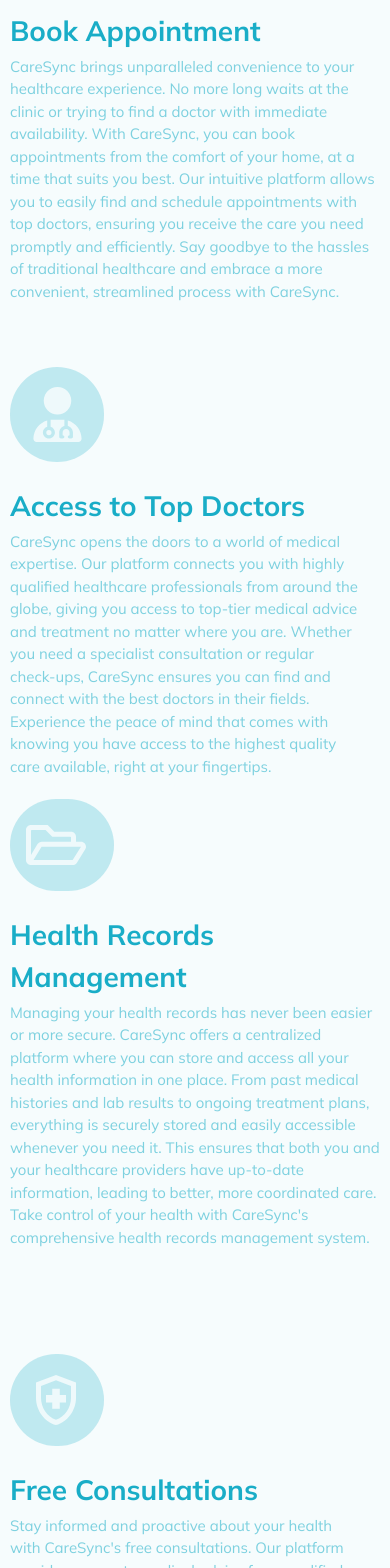
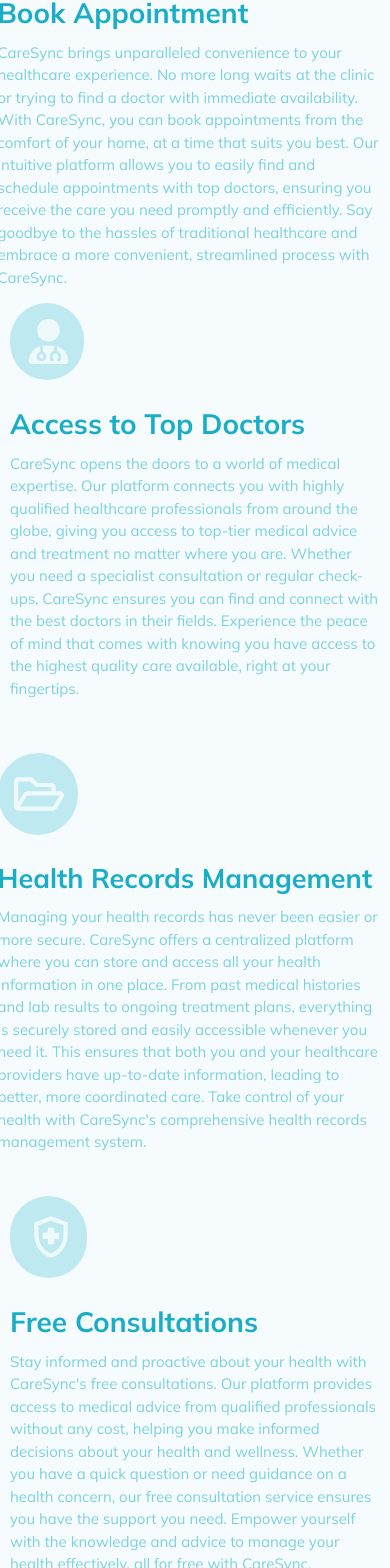
Before and after one commit to CareSync-Health/CareSync_Waitlist, a React (Vite) app: page / in a window 390 px wide. Shown: the part 5071-6639 px from the top of the page. Built offline with nearby package versions, Linux system fonts and the light colour scheme.

Commit message:
new update

```diff
--- a/package.json
+++ b/package.json
@@ -4,7 +4,7 @@
   "version": "0.0.0",
   "type": "module",
   "scripts": {
-    "dev": "vite",
+    "dev": "vite --host",
     "build": "vite build",
     "lint": "eslint . --ext js,jsx --report-unused-disable-directives --max-warnings 0",
     "preview": "vite preview"
--- a/src/Pages/LandingPage.jsx
+++ b/src/Pages/LandingPage.jsx
@@ -152,8 +152,8 @@
                   <div className='bg-[#19adc73f] p-8 text-[70px] rounded-full w-[28%] ms-[20rem] lg:block xs:hidden'>
                     <PiCalendarCheckBold className='text-[#ffffffbe]' />
                   </div>
-                  <div className='lg:mt-[16rem] xs:mt-[30rem] lg:w-auto xs:w-[190%]'>
-                  <div className='bg-[#19adc73f] lg:p-8 xs:p-5 lg:text-[70px] xs:text-[55px] rounded-full mt-[4rem] w-[27%] lg:hidden xs:block'>
+                  <div className='lg:mt-[16rem] xs:mt-[26rem] lg:w-auto xs:w-[200%]'>
+                  <div className='bg-[#19adc73f] lg:p-8 xs:p-4 lg:text-[70px] xs:text-[45px] rounded-full mt-[4rem] w-[20%] lg:hidden xs:block'>
                     <FaUserDoctor className='text-[#ffffffbe]' />
                   </div>
                     <div className='flex gap-[2rem]'>
@@ -162,13 +162,13 @@
                         <h1 className='text-[#19adc7] text-[28px] font-bold font-Mulish'>Access to Top Doctors</h1>
                       </div>
                     </div>
-                    <p className='text-[#19adc78c] lg:text-[16px] xs:text-[15px] font-normal font-Mulish mt-1'>CareSync opens the doors to a world of medical expertise. Our platform connects you with highly qualified healthcare professionals from around the globe, giving you access to top-tier medical advice and treatment no matter where you are. Whether you need a specialist consultation or regular check-ups, CareSync ensures you can find and connect with the best doctors in their fields. Experience the peace of mind that comes with knowing you have access to the highest quality care available, right at your fingertips.</p>
+                    <p className='text-[#19adc78c] lg:text-[16px] xs:text-[15px] font-normal font-Mulish lg:mt-1 xs:mt-2'>CareSync opens the doors to a world of medical expertise. Our platform connects you with highly qualified healthcare professionals from around the globe, giving you access to top-tier medical advice and treatment no matter where you are. Whether you need a specialist consultation or regular check-ups, CareSync ensures you can find and connect with the best doctors in their fields. Experience the peace of mind that comes with knowing you have access to the highest quality care available, right at your fingertips.</p>
                   </div>
                   <div className='bg-[#19adc73f] p-8 text-[70px] rounded-full mt-[4rem] w-[28%] ms-[20rem] lg:block xs:hidden'>
                     <FaRegFolderOpen className='text-[#ffffffbe]' />
                   </div>
-                  <div className='lg:mt-[16rem] xs:mt-[36rem] lg:w-auto xs:w-[190%]'>
-                  <div className='bg-[#19adc73f] lg:p-6 xs:p-4 lg:text-[90px] xs:text-[60px] rounded-full mt-[4rem] w-[27%] lg:hidden xs:block'>
+                  <div className='lg:mt-[16rem] xs:mt-[31rem] lg:w-auto xs:w-[200%]'>
+                  <div className='bg-[#19adc73f] lg:p-6 xs:p-4 lg:text-[90px] xs:text-[50px] rounded-full mt-[4rem] w-[21%] lg:hidden xs:block'>
                     <MdOutlineHealthAndSafety className='text-[#ffffffbe]' />
                   </div>
                     <div className='flex gap-[2rem]'>
@@ -177,15 +177,15 @@
                         <h1 className='text-[#19adc7] text-[28px] font-bold font-Mulish'>Free Consultations</h1>
                       </div>
                     </div>
-                    <p className='text-[#19adc78c] lg:text-[16px] xs:text-[15px] font-normal font-Mulish mt-1'>Stay informed and proactive about your health with CareSync's free consultations. Our platform provides access to medical advice from qualified professionals without any cost, helping you make informed decisions about your health and wellness. Whether you have a quick question or need guidance on a health concern, our free consultation service ensures you have the support you need. Empower yourself with the knowledge and advice to manage your health effectively, all for free with CareSync.</p>
+                    <p className='text-[#19adc78c] lg:text-[16px] xs:text-[15px] font-normal font-Mulish lg:mt-1 xs:mt-2'>Stay informed and proactive about your health with CareSync's free consultations. Our platform provides access to medical advice from qualified professionals without any cost, helping you make informed decisions about your health and wellness. Whether you have a quick question or need guidance on a health concern, our free consultation service ensures you have the support you need. Empower yourself with the knowledge and advice to manage your health effectively, all for free with CareSync.</p>
                   </div>
                 </div>
 
                 <hr className='w-[2px] h-[1560px] bg-black-0 lg:block xs:hidden' />
 
                 <div>
-                  <div className='lg:ms-0 xs:ms-[-11.5rem]'>
-                  <div className='bg-[#19adc73f] lg:p-8 xs:p-5 lg:text-[70px] xs:text-[60px] rounded-full w-[28%] lg:hidden xs:block'>
+                  <div className='lg:ms-0 xs:ms-[-12.3rem]'>
+                  <div className='bg-[#19adc73f] lg:p-8 xs:p-4 lg:text-[70px] xs:text-[50px] rounded-full w-[21%] lg:hidden xs:block'>
                     <PiCalendarCheckBold className='text-[#ffffffbe]' />
                   </div>
                     <div className='flex gap-[2rem]'>
@@ -194,22 +194,22 @@
                         <h1 className='text-[#19adc7] text-[28px] font-bold font-Mulish'>Book Appointment</h1>
                       </div>
                     </div>
-                    <p className='text-[#19adc78c] lg:text-[16px] xs:text-[15px] font-normal font-Mulish mt-1'>CareSync brings unparalleled convenience to your healthcare experience. No more long waits at the clinic or trying to find a doctor with immediate availability. With CareSync, you can book appointments from the comfort of your home, at a time that suits you best. Our intuitive platform allows you to easily find and schedule appointments with top doctors, ensuring you receive the care you need promptly and efficiently. Say goodbye to the hassles of traditional healthcare and embrace a more convenient, streamlined process with CareSync.</p>
+                    <p className='text-[#19adc78c] lg:text-[16px] xs:text-[15px] font-normal font-Mulish lg:mt-1 xs:mt-2'>CareSync brings unparalleled convenience to your healthcare experience. No more long waits at the clinic or trying to find a doctor with immediate availability. With CareSync, you can book appointments from the comfort of your home, at a time that suits you best. Our intuitive platform allows you to easily find and schedule appointments with top doctors, ensuring you receive the care you need promptly and efficiently. Say goodbye to the hassles of traditional healthcare and embrace a more convenient, streamlined process with CareSync.</p>
                   </div>
                   <div className='bg-[#19adc73f] p-8 text-[70px] rounded-full mt-[4rem] w-[26.5%] lg:block xs:hidden'>
                     <FaUserDoctor className='text-[#ffffffbe]' />
                   </div>
-                  <div className='lg:mt-[16rem] xs:mt-[31rem] lg:ms-0 xs:ms-[-11.5rem]'>
-                  <div className='bg-[#19adc73f] lg:p-8 xs:p-4 lg:text-[70px] xs:text-[60px] rounded-full w-[28%] lg:hidden xs:block'>
+                  <div className='lg:mt-[16rem] xs:mt-[29rem] lg:ms-0 xs:ms-[-12.3rem]'>
+                  <div className='bg-[#19adc73f] lg:p-8 xs:p-4 lg:text-[70px] xs:text-[50px] rounded-full w-[21%] lg:hidden xs:block'>
                     <FaRegFolderOpen className='text-[#ffffffbe]' />
                   </div>
                     <div className='flex gap-[1.5rem]'>
                       <h1 className='text-[80px] text-[#19adc721] font-Mulish font-bold lg:block xs:hidden'>03</h1>
                       <div className='lg:mt-[2.3rem] xs:mt-[1.4rem]'>
-                        <h1 className='text-[#19adc7] text-[28px] font-bold font-Mulish'>Health Records Management</h1>
+                        <h1 className='text-[#19adc7] lg:text-[28px] xs:text-[27px] font-bold font-Mulish'>Health Records Management</h1>
                       </div>
                     </div>
-                    <p className='text-[#19adc78c] lg:text-[16px] xs:text-[15px] font-normal font-Mulish mt-1'>Managing your health records has never been easier or more secure. CareSync offers a centralized platform where you can store and access all your health information in one place. From past medical histories and lab results to ongoing treatment plans, everything is securely stored and easily accessible whenever you need it. This ensures that both you and your healthcare providers have up-to-date information, leading to better, more coordinated care. Take control of your health with CareSync's comprehensive health records management system.</p>
+                    <p className='text-[#19adc78c] lg:text-[16px] xs:text-[15px] font-normal font-Mulish lg:mt-1 xs:mt-2'>Managing your health records has never been easier or more secure. CareSync offers a centralized platform where you can store and access all your health information in one place. From past medical histories and lab results to ongoing treatment plans, everything is securely stored and easily accessible whenever you need it. This ensures that both you and your healthcare providers have up-to-date information, leading to better, more coordinated care. Take control of your health with CareSync's comprehensive health records management system.</p>
                   </div>
                   <div className='bg-[#19adc73f] p-6 text-[90px] rounded-full mt-[4rem] w-[27%] lg:block xs:hidden'>
                     <MdOutlineHealthAndSafety className='text-[#ffffffbe]' />
@@ -225,8 +225,8 @@
                   <div className='bg-[#19adc73f] p-8 text-[70px] rounded-full w-[28%] ms-[20rem] lg:block xs:hidden'>
                     <AiOutlineAreaChart className='text-[#ffffffbe]' />
                   </div>
-                  <div className='lg:mt-[16rem] xs:mt-[30rem] lg:w-auto xs:w-[190%]'>
-                  <div className='bg-[#19adc73f] lg:p-7 xs:p-4 lg:text-[80px] xs:text-[60px] rounded-full w-[27%] lg:hidden xs:block'>
+                  <div className='lg:mt-[16rem] xs:mt-[25rem] lg:w-auto xs:w-[190%]'>
+                  <div className='bg-[#19adc73f] lg:p-7 xs:p-4 lg:text-[80px] xs:text-[50px] rounded-full w-[22%] lg:hidden xs:block'>
                     <RiSecurePaymentLine className='text-[#ffffffbe]' />
                   </div>
                     <div className='flex gap-[2rem]'>
@@ -235,13 +235,13 @@
                         <h1 className='text-[#19adc7] text-[28px] font-bold font-Mulish'>Secure Payments</h1>
                       </div>
                     </div>
-                    <p className='text-[#19adc78c] lg:text-[16px] xs:text-[15px] font-normal font-Mulish mt-1'>At CareSync, we understand the importance of reliable and secure payment systems for healthcare professionals. Our platform ensures that you receive timely and secure payments for your services, allowing you to focus on providing excellent care without worrying about financial transactions. With our streamlined payment process, you can trust that your earnings are handled with the utmost security and efficiency, providing peace of mind and financial stability.</p>
+                    <p className='text-[#19adc78c] lg:text-[16px] xs:text-[15px] font-normal font-Mulish lg:mt-1 xs:mt-2'>At CareSync, we understand the importance of reliable and secure payment systems for healthcare professionals. Our platform ensures that you receive timely and secure payments for your services, allowing you to focus on providing excellent care without worrying about financial transactions. With our streamlined payment process, you can trust that your earnings are handled with the utmost security and efficiency, providing peace of mind and financial stability.</p>
                   </div>
                   <div className='bg-[#19adc73f] p-8 text-[70px] rounded-full mt-[5rem] w-[28%] ms-[20rem] lg:block xs:hidden'>
                     <RiCalendarScheduleLine className='text-[#ffffffbe]' />
                   </div>
-                  <div className='lg:mt-[16rem] xs:mt-[30rem] lg:w-auto xs:w-[190%]'>
-                  <div className='bg-[#19adc73f] lg:p-7 xs:p-4 lg:text-[80px] xs:text-[60px] rounded-full w-[27%] lg:hidden xs:block'>
+                  <div className='lg:mt-[16rem] xs:mt-[27rem] lg:w-auto xs:w-[190%]'>
+                  <div className='bg-[#19adc73f] lg:p-7 xs:p-4 lg:text-[80px] xs:text-[50px] rounded-full w-[21%] lg:hidden xs:block'>
                     <MdManageAccounts className='text-[#ffffffbe]' />
                   </div>
                     <div className='flex gap-[2rem]'>
@@ -250,15 +250,15 @@
                         <h1 className='text-[#19adc7] text-[28px] font-bold font-Mulish'>Patient Management</h1>
                       </div>
                     </div>
-                    <p className='text-[#19adc78c] lg:text-[16px] xs:text-[15px] font-normal font-Mulish mt-1'>Providing personalized care has never been easier with CareSync's comprehensive patient management system. Access complete and up-to-date health records for each patient, allowing you to deliver tailored treatment plans and informed medical advice. Our platform ensures that all necessary information is at your fingertips, enabling you to offer the highest quality care. By streamlining patient management, CareSync helps you focus more on what you do best—caring for your patients.</p>
+                    <p className='text-[#19adc78c] lg:text-[16px] xs:text-[15px] font-normal font-Mulish lg:mt-1 xs:mt-2'>Providing personalized care has never been easier with CareSync's comprehensive patient management system. Access complete and up-to-date health records for each patient, allowing you to deliver tailored treatment plans and informed medical advice. Our platform ensures that all necessary information is at your fingertips, enabling you to offer the highest quality care. By streamlining patient management, CareSync helps you focus more on what you do best—caring for your patients.</p>
                   </div>
                 </div>
 
                 <hr className='w-[2px] h-[1540px] bg-black-0 lg:block xs:hidden' />
 
                 <div>
-                  <div className='lg:ms-0 xs:ms-[-11rem]'>
-                  <div className='bg-[#19adc73f] lg:p-8 xs:p-4 lg:text-[70px] xs:text-[60px] rounded-full w-[28%] lg:hidden xs:block'>
+                  <div className='lg:ms-0 xs:ms-[-12.5rem]'>
+                  <div className='bg-[#19adc73f] lg:p-8 xs:p-4 lg:text-[70px] xs:text-[50px] rounded-full w-[21%] lg:hidden xs:block'>
                     <AiOutlineAreaChart className='text-[#ffffffbe]' />
                   </div>
                     <div className='flex gap-[2rem]'>
@@ -267,13 +267,13 @@
                         <h1 className='text-[#19adc7] text-[28px] font-bold font-Mulish'>Expand Your Reach</h1>
                       </div>
                     </div>
-                    <p className='text-[#19adc78c] lg:text-[16px] xs:text-[15px] font-normal font-Mulish mt-1'>CareSync provides doctors with the unique opportunity to expand their reach beyond geographical boundaries. By joining our platform, you can offer your services to a global patient base, attracting new patients from different regions and diversifying your practice. This not only helps you grow your professional network but also allows you to make a significant impact on patients' lives worldwide. With CareSync, your expertise can reach those who need it the most, regardless of location.</p>
+                    <p className='text-[#19adc78c] lg:text-[16px] xs:text-[15px] font-normal font-Mulish lg:mt-1 xs:mt-2'>CareSync provides doctors with the unique opportunity to expand their reach beyond geographical boundaries. By joining our platform, you can offer your services to a global patient base, attracting new patients from different regions and diversifying your practice. This not only helps you grow your professional network but also allows you to make a significant impact on patients' lives worldwide. With CareSync, your expertise can reach those who need it the most, regardless of location.</p>
                   </div>
                   <div className='bg-[#19adc73f] p-7 text-[80px] rounded-full mt-[5rem] w-[27%] lg:block xs:hidden'>
                     <RiSecurePaymentLine className='text-[#ffffffbe]' />
                   </div>
-                  <div className='lg:mt-[16rem] xs:mt-[31rem] lg:ms-0 xs:ms-[-11rem]'>
-                  <div className='bg-[#19adc73f] lg:p-8 xs:p-4 lg:text-[70px] xs:text-[60px] rounded-full w-[28%] lg:hidden xs:block'>
+                  <div className='lg:mt-[16rem] xs:mt-[29rem] lg:ms-0 xs:ms-[-12.5rem]'>
+                  <div className='bg-[#19adc73f] lg:p-8 xs:p-4 lg:text-[70px] xs:text-[50px] rounded-full w-[22%] lg:hidden xs:block'>
                     <RiCalendarScheduleLine className='text-[#ffffffbe]' />
                   </div>
                     <div className='flex gap-[1.5rem]'>
@@ -282,7 +282,7 @@
                         <h1 className='text-[#19adc7] text-[28px] font-bold font-Mulish'>Flexible Scheduling</h1>
                       </div>
                     </div>
-                    <p className='text-[#19adc78c] lg:text-[16px] xs:text-[15px] font-normal font-Mulish mt-1'>CareSync offers an intuitive platform that simplifies the management of your appointments and availability. With flexible scheduling options, you can easily set your availability, manage bookings, and adjust your schedule as needed. This flexibility ensures that you can maintain a healthy work-life balance while providing top-notch care to your patients. Our user-friendly interface makes it effortless to keep your calendar organized and up to date.</p>
+                    <p className='text-[#19adc78c] lg:text-[16px] xs:text-[15px] font-normal font-Mulish lg:mt-1 xs:mt-2'>CareSync offers an intuitive platform that simplifies the management of your appointments and availability. With flexible scheduling options, you can easily set your availability, manage bookings, and adjust your schedule as needed. This flexibility ensures that you can maintain a healthy work-life balance while providing top-notch care to your patients. Our user-friendly interface makes it effortless to keep your calendar organized and up to date.</p>
                   </div>
                   <div className='bg-[#19adc73f] p-7 text-[80px] rounded-full mt-[5rem] w-[27%] lg:block xs:hidden'>
                     <MdManageAccounts className='text-[#ffffffbe]' />
```
